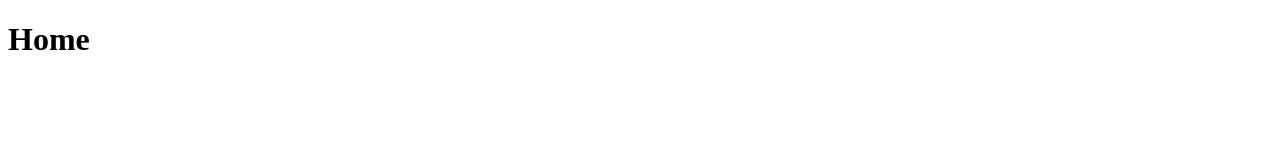
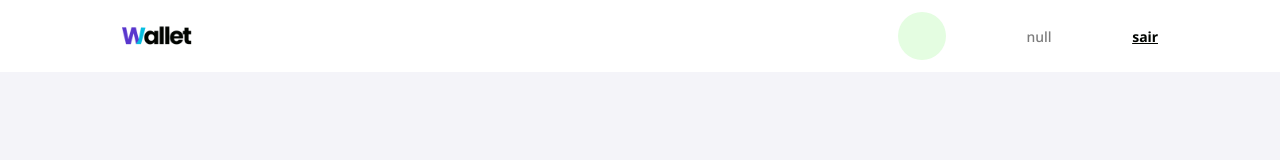
Before and after one commit to MikaelSouz/wallet-app-frontend, a plain HTML site: page src/pages/home/index.html in a window 1280 px wide. Drawn offline with Linux system fonts and the light colour scheme.

Commit message:
feat: implement header at home page

```diff
--- a/src/pages/home/index.html
+++ b/src/pages/home/index.html
@@ -2,10 +2,19 @@
 <html>
   <head>
     <title>Wallet App Home</title>
+    <link rel="stylesheet" href="../../../styles.css" />
+    <link rel="stylesheet" href="styles.css" />
     <script src="index.js"></script>
   </head>
   <body>
-    <div>
+    <div class="home-content-container">
+      <div class="navbar">
+        <img class="logo-navbar" src="../../img/logo.png" alt="wallet-logo" />
+
+        <div id="navbar-user-container" class="navbar-user-container">
+          <div id="navbar-user-avatar" class="navbar-user-avatar"></div>
+        </div>
+      </div>
       <h1>Home</h1>
     </div>
   </body>
--- a/src/pages/home/index.js
+++ b/src/pages/home/index.js
@@ -1,5 +1,30 @@
+const onLoadUserInfo = () => {
+  const email = localStorage.getItem("@WalletApp:userEmail");
+  const name = localStorage.getItem("@WalletApp:userName");
+
+  const navbarUserInfo = document.getElementById("navbar-user-container");
+  const navbarUserAvatar = document.getElementById("navbar-user-avatar");
+
+  //add user email
+  const emailElement = document.createElement("p");
+  const emailText = document.createTextNode(email);
+  emailElement.appendChild(emailText);
+  navbarUserInfo.appendChild(emailElement);
+
+  //add logout link
+  const logoutElement = document.createElement("a");
+  const logoutText = document.createTextNode("sair");
+  logoutElement.appendChild(logoutText);
+  navbarUserInfo.appendChild(logoutElement);
+
+  //add user first letter inside avatar
+  const avatarElement = document.createElement("h3");
+  const avatarText = document.createTextNode(name.toUpperCase().charAt(0));
+
+  avatarElement.appendChild(avatarText);
+  navbarUserAvatar.appendChild(avatarElement);
+};
+
 window.onload = () => {
-  const email = localStorage.getItem("@WalletApp:userEmail");
-
-  console.log(email);
+  onLoadUserInfo();
 };
--- /dev/null
+++ b/src/pages/home/styles.css
@@ -0,0 +1,49 @@
+.home-content-container {
+  display: flex;
+  flex-direction: column;
+  align-items: flex-start;
+  justify-content: flex-start;
+  width: 100vw;
+  height: 100vh;
+  background-color: #f4f4f9;
+}
+
+.navbar {
+  display: flex;
+  flex-direction: row;
+  align-items: center;
+  justify-content: space-between;
+  width: 100vw;
+  height: 72px;
+  background-color: #ffffff;
+  padding: 24px 122px;
+  position: fixed;
+  top: 0px;
+  left: 0px;
+  right: 0px;
+  box-sizing: border-box;
+}
+
+.logo-navbar {
+  height: 24px;
+  width: auto;
+}
+
+.navbar-user-container {
+  display: flex;
+  flex-direction: row;
+  align-items: center;
+  justify-content: space-between;
+  width: 260px;
+  height: 100%;
+}
+
+.navbar-user-avatar {
+  display: flex;
+  align-items: center;
+  justify-content: center;
+  width: 48px;
+  height: 48px;
+  border-radius: 24px;
+  background-color: #e4fde1;
+}
```
